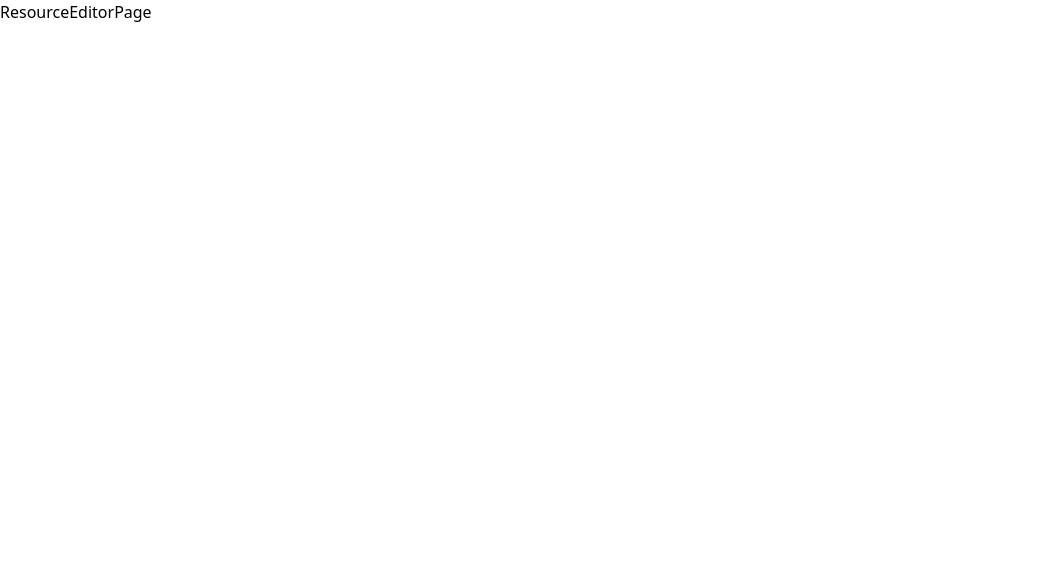
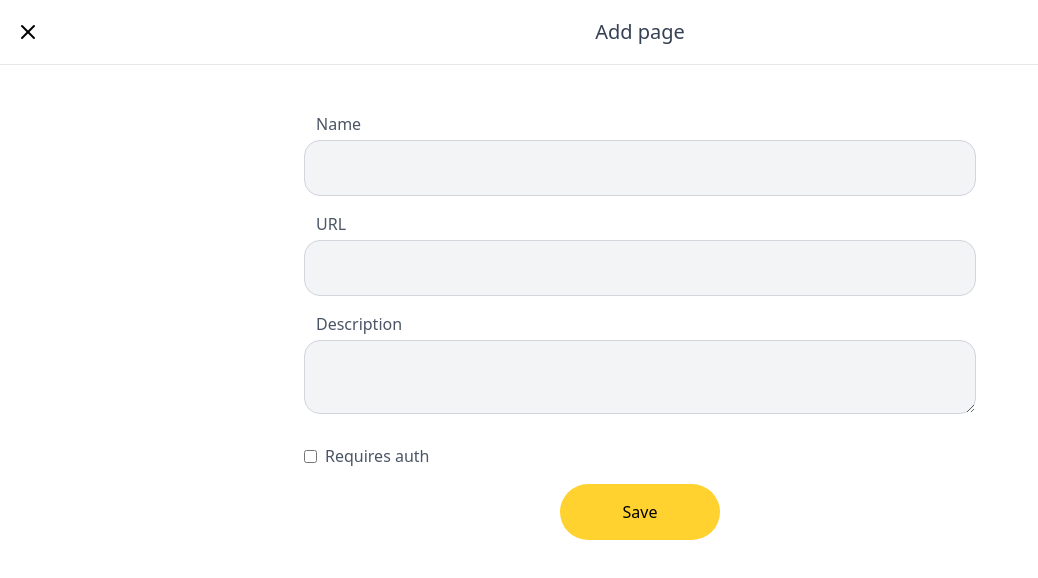
Before and after one commit to hanlogy/web.readonly.page, a React (Vite) app: page /resource-editor in a window 1280 px wide. Shown: the top 578 px of the page, without its empty margins (0-1038 px from the left). Built offline with nearby package versions, Linux system fonts and the light colour scheme.

Commit message:
Update pages

```diff
--- a/src/App.tsx
+++ b/src/App.tsx
@@ -7,7 +7,8 @@ function App() {
   return (
     <>
       <Route path="/" element={<HomePage />} />
-      <Route path="/url" element={<ReaderPage />} />
+      <Route path="/file" element={<ReaderPage type="file" />} />
+      <Route path="/collection" element={<ReaderPage type="collection" />} />
       <Route path="/resource-editor" element={<ResourceEditorPage />} />
     </>
   );
--- a/src/packages/react-dom-lib/form/useForm.ts
+++ b/src/packages/react-dom-lib/form/useForm.ts
@@ -125,7 +125,7 @@ export const useForm = <T>() => {
     [applyValueChange]
   );
 
-  const initializeValues = useCallback(
+  const setInitialValues = useCallback(
     (
       data: Partial<T>,
       {
@@ -273,7 +273,7 @@ export const useForm = <T>() => {
     getValues,
     register,
     setFieldValue,
-    initializeValues,
+    setInitialValues,
     setFieldError,
     setFormError,
     setFormErrorListener,
--- a/src/pages/ReaderPage/ReaderPage.tsx
+++ b/src/pages/ReaderPage/ReaderPage.tsx
@@ -1,3 +1,3 @@
-export function ReaderPage() {
-  return <>ReaderPage</>;
+export function ReaderPage({ type }: { type: 'file' | 'collection' }) {
+  return <>ReaderPage: {type}</>;
 }
--- a/src/pages/ResourceEditorPage/ResourceEditorPage.tsx
+++ b/src/pages/ResourceEditorPage/ResourceEditorPage.tsx
@@ -1,3 +1,88 @@
+import { useTransition } from 'react';
+import { NavigateBackButton } from '@/components/NavigateBackButton';
+import {
+  Button,
+  CheckboxInput,
+  MultilineTextInput,
+  Page,
+  TextInput,
+  useForm,
+} from '@/packages/react-dom-lib';
+
+interface FormData {
+  readonly name: string;
+  readonly url: string;
+  readonly description?: string;
+  readonly requiresAuth: boolean;
+}
+
 export function ResourceEditorPage() {
-  return <>ResourceEditorPage</>;
+  const { register, handleSubmit } = useForm<FormData>();
+  const [isPending, startTransition] = useTransition();
+
+  const onSubmit = (formData: FormData) => {
+    startTransition(async () => {
+      console.log(formData);
+    });
+  };
+  console.log(isPending);
+
+  return (
+    <Page
+      title="Add page"
+      navigateBackButton={<NavigateBackButton path={{ pathname: '/' }} />}
+    >
+      <form
+        onSubmit={handleSubmit(onSubmit)}
+        className="mx-auto mt-4 max-w-2xl space-y-4"
+      >
+        <div>
+          <TextInput
+            label="Name"
+            controller={register('name', {
+              validator: ({ name }) => {
+                if (!name?.trim()) {
+                  return 'Name is required';
+                }
+              },
+            })}
+          />
+        </div>
+        <div>
+          <TextInput
+            label="URL"
+            controller={register('url', {
+              validator: ({ url }) => {
+                if (!url?.trim()) {
+                  return 'URL is required';
+                }
+              },
+            })}
+          />
+        </div>
+        <div>
+          <MultilineTextInput
+            label="Description"
+            controller={register('description')}
+          />
+        </div>
+        <div>
+          <CheckboxInput
+            label="Requires auth"
+            controller={register('requiresAuth')}
+          />
+        </div>
+        <div className="flex justify-center">
+          <Button
+            disabled={isPending}
+            type="submit"
+            size="medium"
+            className="min-w-40 bg-amber-300 disabled:bg-gray-300"
+          >
+            Save
+          </Button>
+        </div>
+      </form>
+    </Page>
+  );
 }
```
